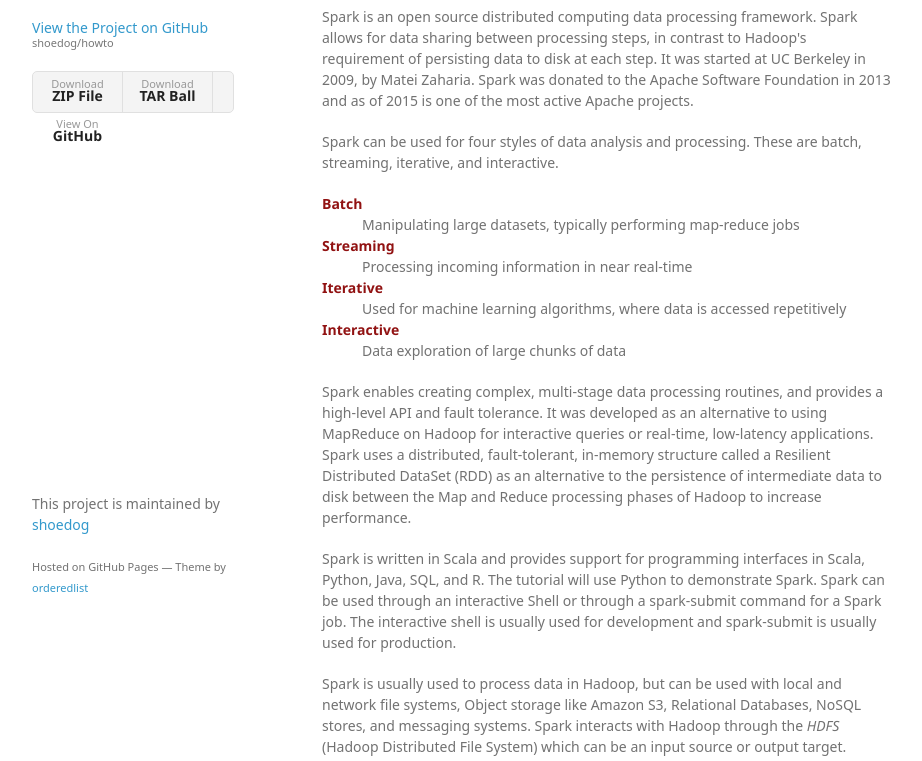
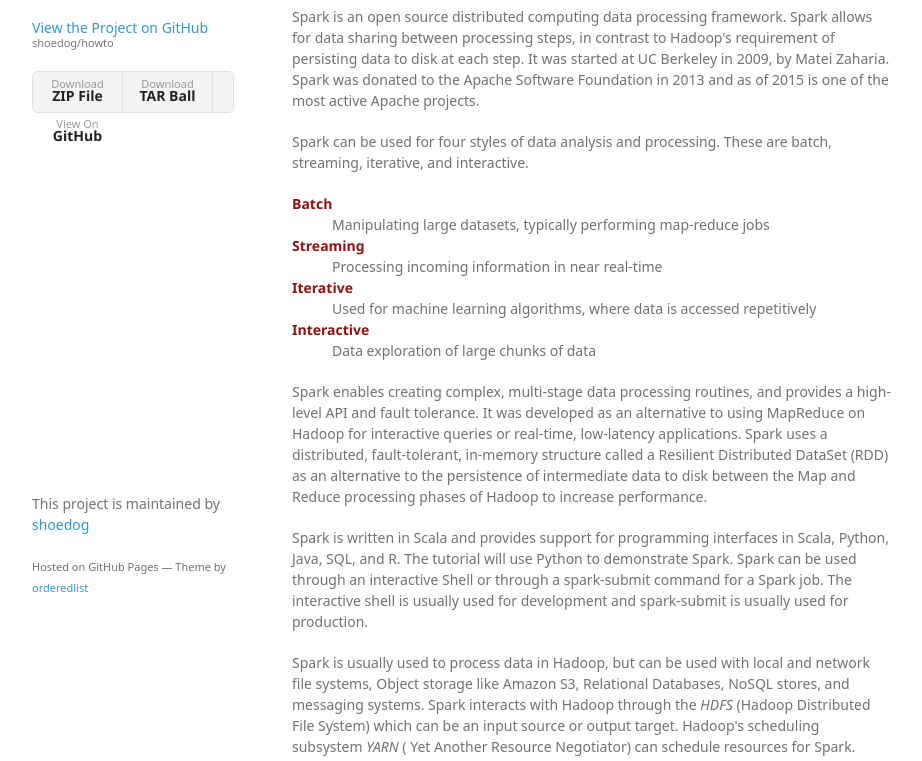
Before and after one commit to shoedog/howto, a plain HTML site: page index.html in a window 1280 px wide. Shown: the part 133-894 px from the top of the page, without its empty margins (178-1100 px from the left). Drawn offline with Linux system fonts and the light colour scheme; a web font is replaced by a local one.

Commit message:
Update styles.css

```diff
--- a/stylesheets/styles.css
+++ b/stylesheets/styles.css
@@ -224,7 +224,7 @@ header ul a strong {
 }
 
 section {
-  width:570px;
+  width:600px;
   float:right;
   padding-bottom:50px;
 }
```
